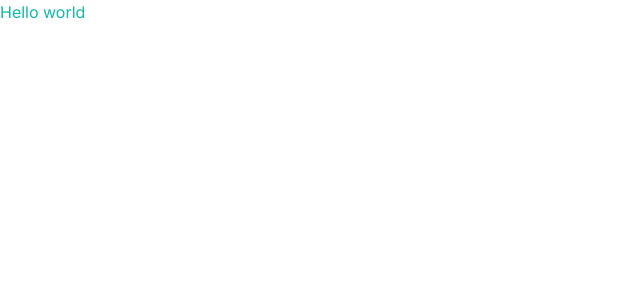
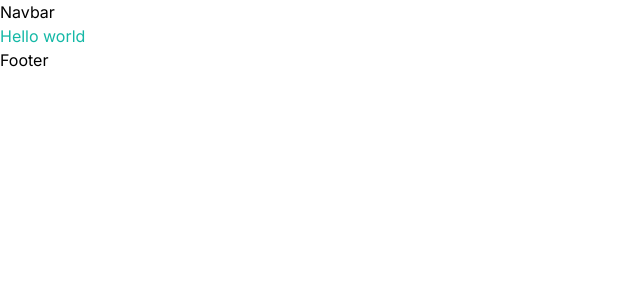
Before and after one commit to TheekshaRathnayaka/Camp-Traveler-Website, a Next.js app: page / in a window 1280 px wide. Shown: the top 300 px of the page, without its empty margins (0-640 px from the left). Built offline with nearby package versions, Linux system fonts and the light colour scheme.

Commit message:
Add Navbar & Footer components

```diff
--- a/app/layout.tsx
+++ b/app/layout.tsx
@@ -1,6 +1,8 @@
 import type { Metadata } from "next";
 import localFont from "next/font/local";
 import "./globals.css";
+import Navbar from "@/components/Navbar";
+import Footer from "@/components/Footer";
 
 const geistSans = localFont({
   src: "./fonts/GeistVF.woff",
@@ -14,8 +16,8 @@
 });
 
 export const metadata: Metadata = {
-  title: "Create Next App",
-  description: "Generated by create next app",
+  title: "Travel",
+  description: "Travel UI/UX App for Camping",
 };
 
 export default function RootLayout({
@@ -24,12 +26,16 @@
   children: React.ReactNode;
 }>) {
   return (
+
     <html lang="en">
-      <body
-        className={`${geistSans.variable} ${geistMono.variable} antialiased`}
-      >
+
+      <body>
+        <Navbar />
         {children}
+        <Footer />
       </body>
+
     </html>
+
   );
 }
--- /dev/null
+++ b/components/Footer.tsx
@@ -0,0 +1,11 @@
+import React from 'react'
+
+const Footer = () => {
+  return (
+    <div>
+      Footer
+    </div>
+  )
+}
+
+export default Footer
--- /dev/null
+++ b/components/Navbar.tsx
@@ -0,0 +1,11 @@
+import React from 'react'
+
+const Navbar = () => {
+  return (
+    <div>
+      Navbar
+    </div>
+  )
+}
+
+export default Navbar
--- a/tailwind.config.ts
+++ b/tailwind.config.ts
@@ -1,4 +1,5 @@
 /** @type {import('tailwindcss').Config} */
+
 
 module.exports = {
   content: [
```
